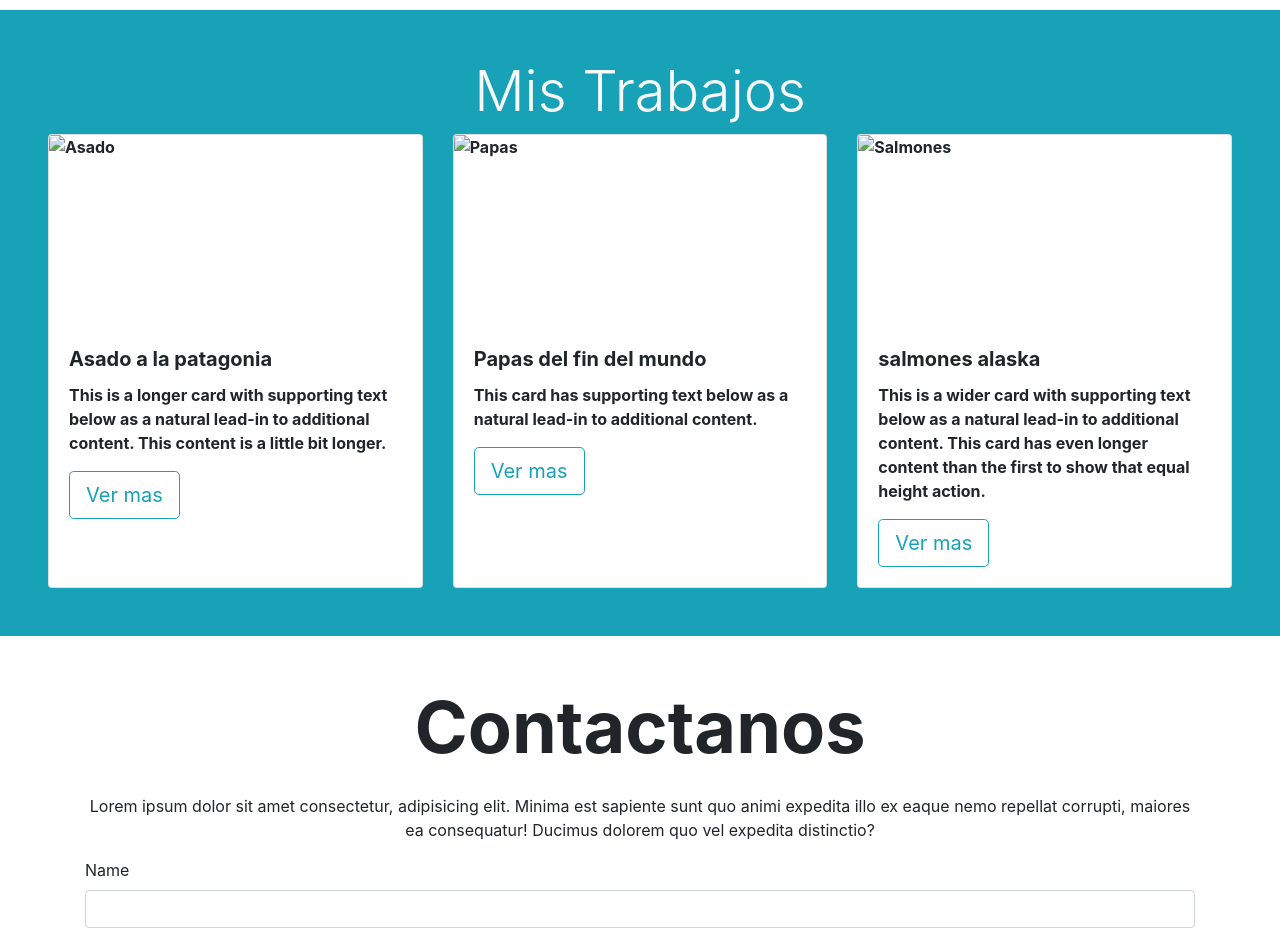
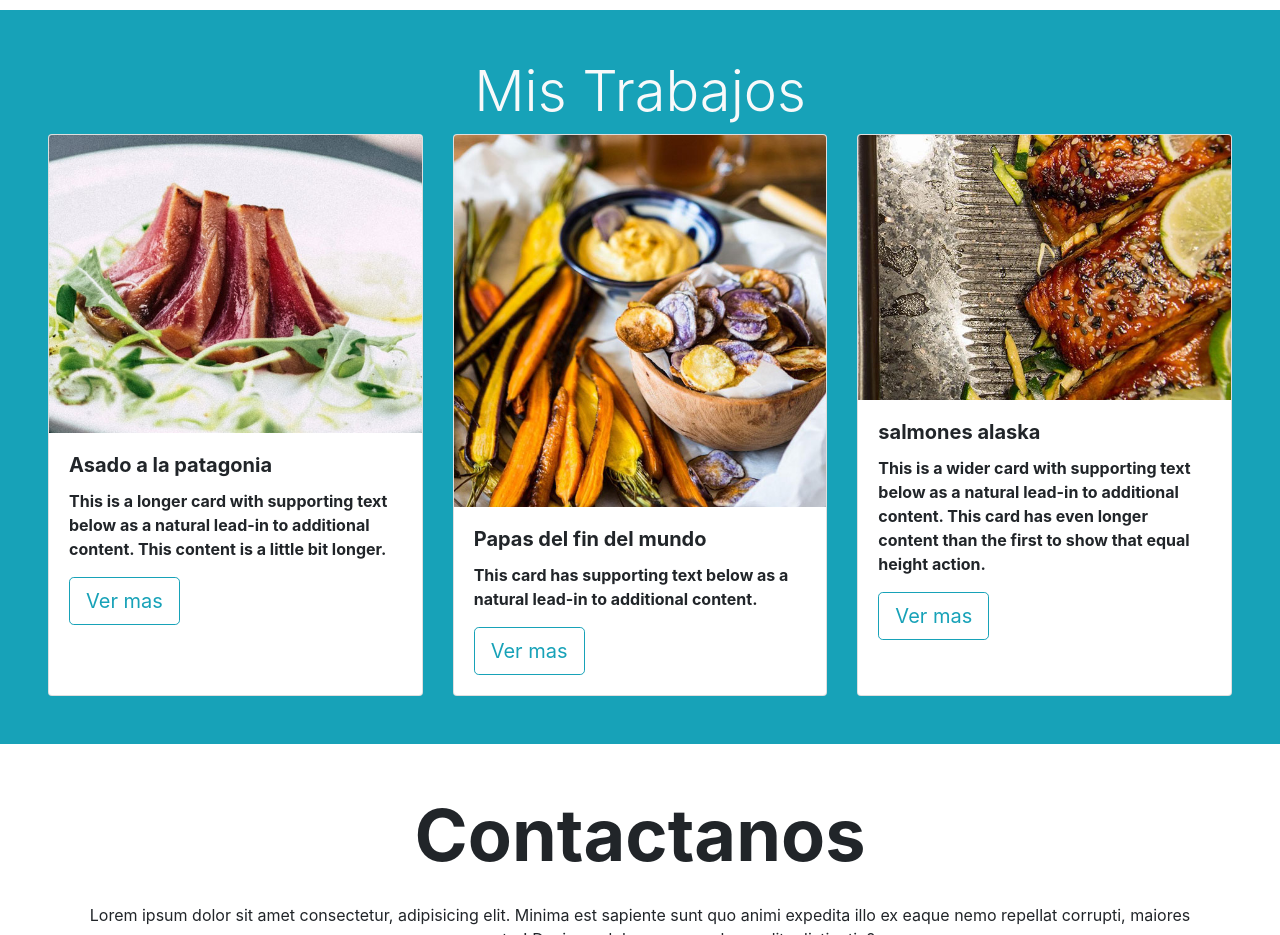
Before and after one commit to Gabriela-oss/OliviaRos, a plain HTML site: page index.html in a window 1280 px wide. Shown: the part 1260-2195 px from the top of the page. Drawn offline with nearby package versions, Linux system fonts and the light colour scheme; a script that the page names is missing.

Commit message:
hot fix de las imagenes

```diff
--- a/index.html
+++ b/index.html
@@ -129,7 +129,7 @@
         <h2 class="text-center text-light display-4">Mis Trabajos</h2>
         <div class="card-deck">
             <div class="card">
-                <img src="../olivia_rose/assets/img/card-1.jpg" class="card-img-top" alt="Asado">
+                <img src="assets/img/card-1.jpg" class="card-img-top" alt="Asado">
                 <div class="card-body">
                     <h5 class="card-title font-weight-bold display-5">Asado a la patagonia</h5>
                     <p class="card-text">This is a longer card with supporting text below as a natural lead-in to
@@ -139,7 +139,7 @@
                 </div>
             </div>
             <div class="card">
-                <img src="../olivia_rose/assets/img/card-2.jpg" class="card-img-top" alt="Papas">
+                <img src="assets/img/card-2.jpg" class="card-img-top" alt="Papas">
                 <div class="card-body">
                     <h5 class="card-title font-weight-bold display-5">Papas del fin del mundo</h5>
                     <p class="card-text">This card has supporting text below as a natural lead-in to additional content.
@@ -149,7 +149,7 @@
                 </div>
             </div>
             <div class="card">
-                <img src="../olivia_rose/assets/img/card-3.jpg" class="card-img-top" alt="Salmones">
+                <img src="assets/img/card-3.jpg" class="card-img-top" alt="Salmones">
                 <div class="card-body">
                     <h5 class="card-title font-weight-bold display-5">salmones alaska</h5>
                     <p class="card-text">This is a wider card with supporting text below as a natural lead-in to
```
